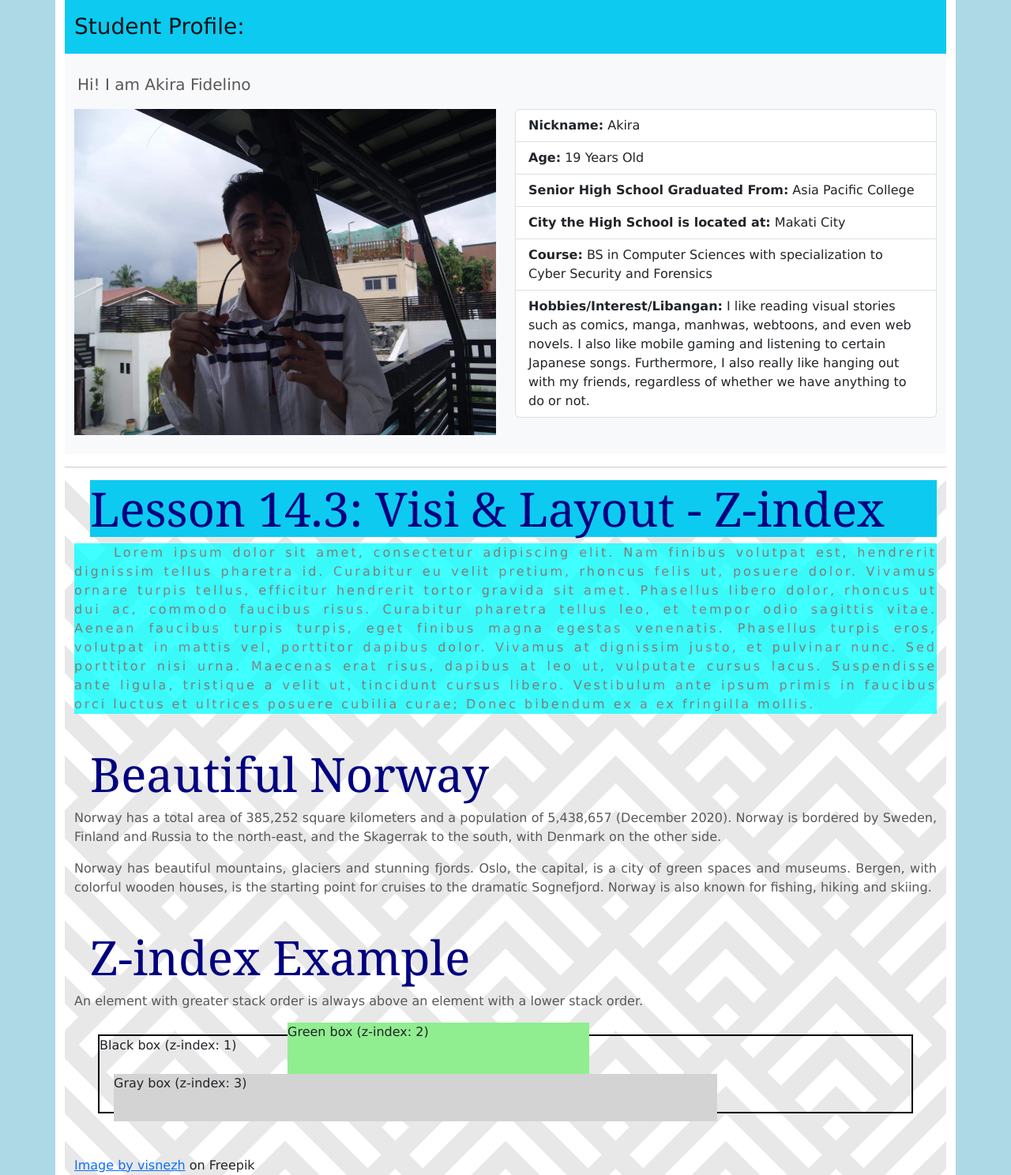
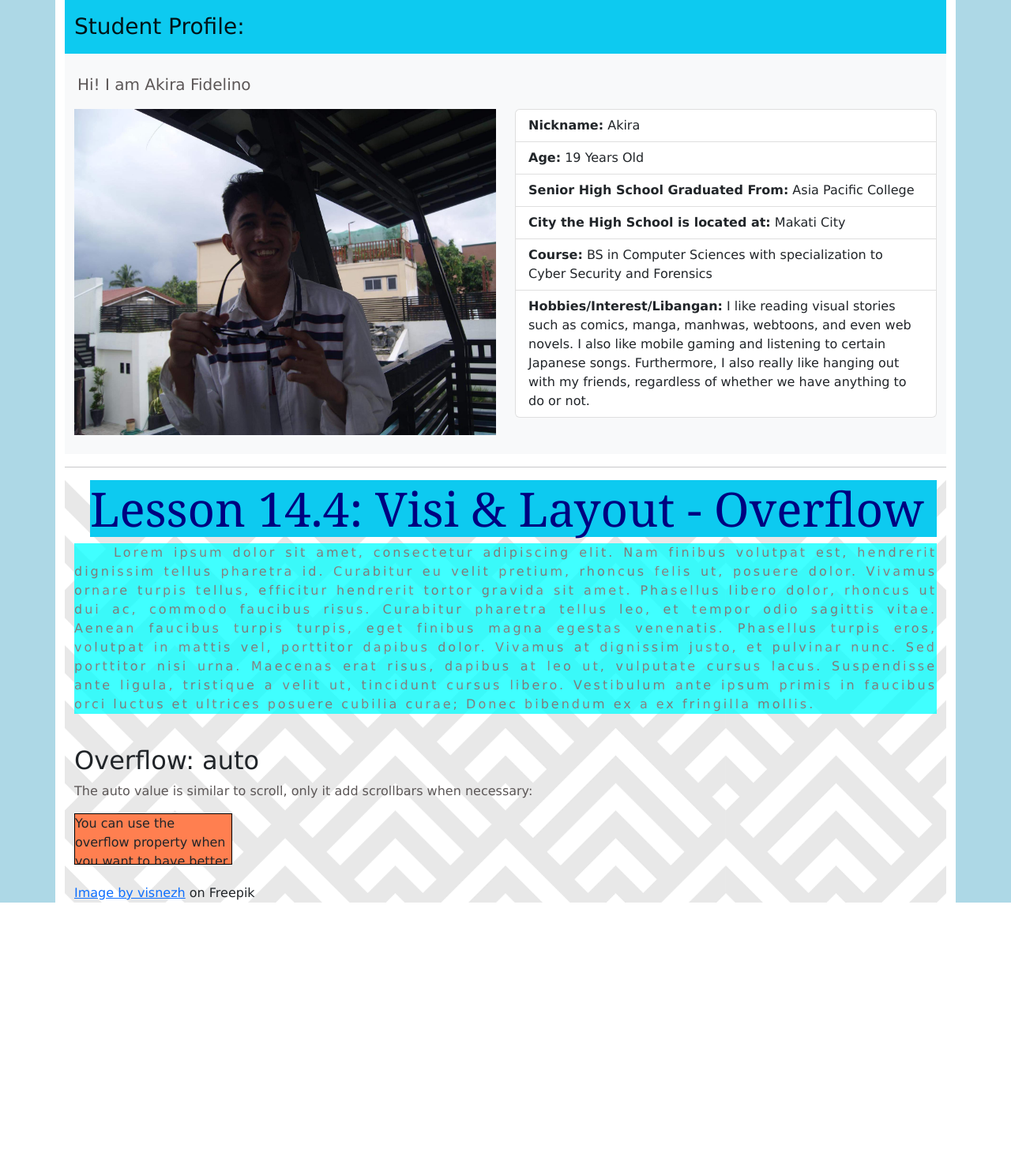
Before and after one commit to acfidelino/lab2, a PHP site: page / in a window 1280 px wide. Shown: the whole page at 79% size. After the commit the page ends 1143 px from the top, so only its background shows below. Run offline with PHP 8.4, Linux system fonts and the light colour scheme; some libraries are stand-ins or nearby versions; some web fonts are replaced.

Commit message:
Lesson 14.4: Visi & Layout - Overflow

```diff
--- a/week3/index.html
+++ b/week3/index.html
@@ -60,13 +60,9 @@
 
 <hr>
     <div class="container" style="background-image: url('bg.jpg'); background-repeat: repeat; background-size: 75%; background-attachment: scroll;">
-      <h1 class="bg-info">Lesson 14.3: Visi & Layout - Z-index</h1>
+      <h1 class="bg-info">Lesson 14.4: Visi & Layout - Overflow</h1>
       <p class="mine" style="background-color: aqua; opacity: 0.75; text-align: center;">Lorem ipsum dolor sit amet, consectetur adipiscing elit. Nam finibus volutpat est, hendrerit dignissim tellus pharetra id. Curabitur eu velit pretium, rhoncus felis ut, posuere dolor. Vivamus ornare turpis tellus, efficitur hendrerit tortor gravida sit amet. Phasellus libero dolor, rhoncus ut dui ac, commodo faucibus risus. Curabitur pharetra tellus leo, et tempor odio sagittis vitae. Aenean faucibus turpis turpis, eget finibus magna egestas venenatis. Phasellus turpis eros, volutpat in mattis vel, porttitor dapibus dolor. Vivamus at dignissim justo, et pulvinar nunc. Sed porttitor nisi urna. Maecenas erat risus, dapibus at leo ut, vulputate cursus lacus. Suspendisse ante ligula, tristique a velit ut, tincidunt cursus libero. Vestibulum ante ipsum primis in faucibus orci luctus et ultrices posuere cubilia curae; Donec bibendum ex a ex fringilla mollis.</p>
       <br>
-
-      <h1>Beautiful Norway</h1>
-      <p>Norway has a total area of 385,252 square kilometers and a population of 5,438,657 (December 2020). Norway is bordered by Sweden, Finland and Russia to the north-east, and the Skagerrak to the south, with Denmark on the other side.</p>
-      <p>Norway has beautiful mountains, glaciers and stunning fjords. Oslo, the capital, is a city of green spaces and museums. Bergen, with colorful wooden houses, is the starting point for cruises to the dramatic Sognefjord. Norway is also known for fishing, hiking and skiing.</p>
 
       <!--
         <h2>Link Button</h2>
@@ -74,18 +70,11 @@
         <a class="btn" href="#" target="_blank">This is a link</a>
       -->
 
-      <br>
+      <h2>Overflow: auto</h2>
 
+      <p>The auto value is similar to scroll, only it add scrollbars when necessary:</p>
 
-      <h1>Z-index Example</h1>
-
-      <p>An element with greater stack order is always above an element with a lower stack order.</p>
-
-      <div class="containerx">
-        <div class="black-box">Black box (z-index: 1)</div>
-        <div class="gray-box">Gray box (z-index: 3)</div>
-        <div class="green-box">Green box (z-index: 2)</div>
-      </div>
+      <div class="ex">You can use the overflow property when you want to have better control of the layout. The overflow property specifies what happens if content overflows an element's box.</div>
 
       <br>
       <a href="https://www.freepik.com/free-vector/seamless-pattern_2403529.htm#query=background%20pattern&position=5&from_view=keyword">Image by visnezh</a> on Freepik
--- a/week3/styles.css
+++ b/week3/styles.css
@@ -24,36 +24,12 @@ p {
   color: rgb(92, 87, 87) !important;
 }
 
-.containerx {
-  position: relative;
-}
-
-.black-box {
-  position: relative;
-  z-index: 1;
-  border: 2px solid black;
-  height: 100px;
-  margin: 30px;
-}
-
-.gray-box {
-  position: absolute;
-  z-index: 3; /* gray box will be above both green and black box */
-  background: lightgray;
-  height: 60px;
-  width: 70%;
-  left: 50px;
-  top: 50px;
-}
-
-.green-box {
-  position: absolute;
-  z-index: 2; /* green box will be above black box */
-  background: lightgreen;
-  width: 35%;
-  left: 270px;
-  top: -15px;
-  height: 100px;
+div.ex {
+  background-color: coral;
+  width: 200px;
+  height: 65px;
+  border: 1px solid black;
+  overflow: auto;
 }
 /*
 a.btn:link, a.btn:visited {
```
